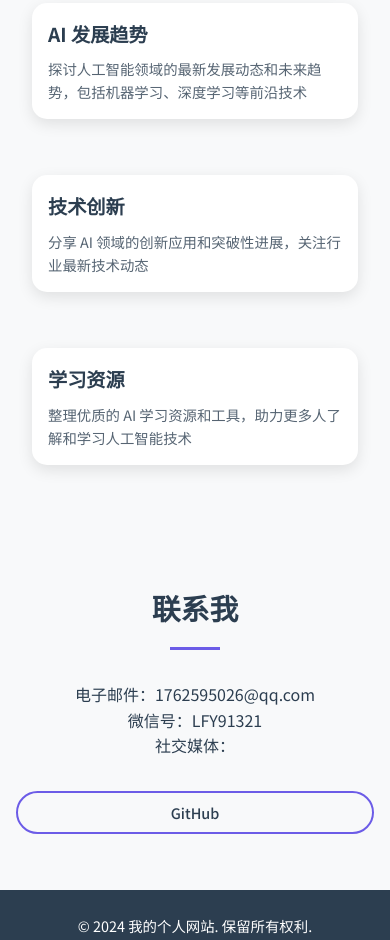
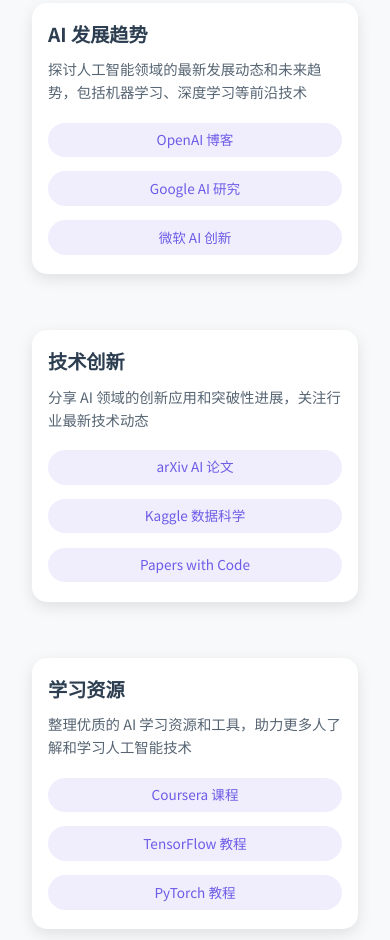
Before and after one commit to yu10012138/personal-website, a plain HTML site: page index.html in a window 390 px wide. Shown: the part 1374-2314 px from the top of the page. Drawn offline with Linux system fonts and the light colour scheme.

Commit message:
为行业资讯添加相关链接和样式

```diff
--- a/index.html
+++ b/index.html
@@ -52,14 +52,29 @@
             <div class="portfolio-item">
                 <h3>AI 发展趋势</h3>
                 <p>探讨人工智能领域的最新发展动态和未来趋势，包括机器学习、深度学习等前沿技术</p>
+                <div class="resource-links">
+                    <a href="https://openai.com/blog" target="_blank" class="resource-link">OpenAI 博客</a>
+                    <a href="https://ai.google/research/" target="_blank" class="resource-link">Google AI 研究</a>
+                    <a href="https://www.microsoft.com/en-us/ai" target="_blank" class="resource-link">微软 AI 创新</a>
+                </div>
             </div>
             <div class="portfolio-item">
                 <h3>技术创新</h3>
                 <p>分享 AI 领域的创新应用和突破性进展，关注行业最新技术动态</p>
+                <div class="resource-links">
+                    <a href="https://arxiv.org/list/cs.AI/recent" target="_blank" class="resource-link">arXiv AI 论文</a>
+                    <a href="https://www.kaggle.com" target="_blank" class="resource-link">Kaggle 数据科学</a>
+                    <a href="https://paperswithcode.com" target="_blank" class="resource-link">Papers with Code</a>
+                </div>
             </div>
             <div class="portfolio-item">
                 <h3>学习资源</h3>
                 <p>整理优质的 AI 学习资源和工具，助力更多人了解和学习人工智能技术</p>
+                <div class="resource-links">
+                    <a href="https://www.coursera.org/browse/data-science/machine-learning" target="_blank" class="resource-link">Coursera 课程</a>
+                    <a href="https://www.tensorflow.org/learn" target="_blank" class="resource-link">TensorFlow 教程</a>
+                    <a href="https://pytorch.org/tutorials/" target="_blank" class="resource-link">PyTorch 教程</a>
+                </div>
             </div>
         </div>
     </section>
--- a/styles.css
+++ b/styles.css
@@ -472,3 +472,52 @@ h2::after {
         font-size: 0.9rem;
     }
 }
+
+/* 资源链接样式 */
+.resource-links {
+    display: flex;
+    flex-wrap: wrap;
+    gap: 0.5rem;
+    padding: 0 1.5rem 1.5rem;
+}
+
+.resource-link {
+    text-decoration: none;
+    color: var(--primary-color);
+    background-color: rgba(108, 92, 231, 0.1);
+    padding: 0.5rem 1rem;
+    border-radius: 20px;
+    font-size: 0.9rem;
+    transition: all var(--transition-speed) ease;
+}
+
+.resource-link:hover {
+    background-color: var(--primary-color);
+    color: var(--light-text);
+    transform: translateY(-2px);
+}
+
+/* 移动端适配 */
+@media (max-width: 768px) {
+    .resource-links {
+        justify-content: center;
+        padding: 0 1rem 1rem;
+    }
+
+    .resource-link {
+        font-size: 0.85rem;
+        padding: 0.4rem 0.8rem;
+    }
+}
+
+@media (max-width: 480px) {
+    .resource-links {
+        flex-direction: column;
+        align-items: stretch;
+    }
+
+    .resource-link {
+        text-align: center;
+        margin: 0.2rem 0;
+    }
+}
```
